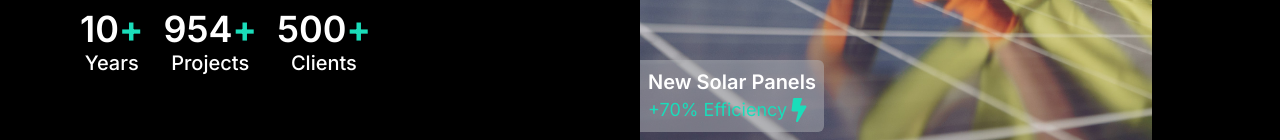
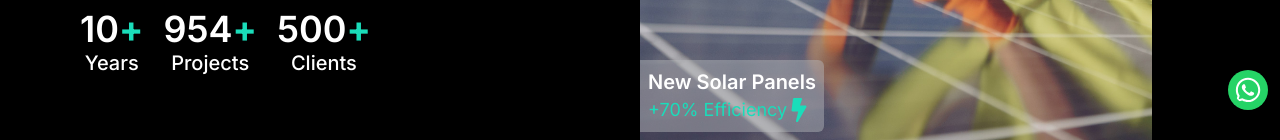
Before and after one commit to rounakraj03/solar-app-attempt-one, a Next.js app: page / in a window 1280 px wide. Shown: the part 650-790 px from the top of the page. Built offline with nearby package versions, Linux system fonts and the light colour scheme.

Commit message:
now animation and neftify

```diff
--- a/src/app/page.js
+++ b/src/app/page.js
@@ -7,15 +7,16 @@ import HomeSecondComponent from '@/components/HomeSecondComponent';
 import Navbar from '@/components/Navbar'
 import PriceCalculator from '@/components/PriceCalculator';
 import SolarSteps from '@/components/SolarSteps';
-import Image from 'next/image'
 import React from 'react'
-import { FaBolt } from 'react-icons/fa';
+import { FaWhatsappSquare, FaWhatsapp } from "react-icons/fa";
 
 const page = () => {
   return (
-
     <div className='h-screen w-screen flex flex-col relative'>
       <div className='min-h-[70px] max-h-[400px] w-full fixed bg-black z-50 '><Navbar /></div>
+      <div className='h-10 w-10 bottom-10 right-3 fixed z-50 rounded-full bg-[#25d366] p-1.5'>
+        <a href="https://wa.me/919873073373?text=Hi%20Ananta%20Power%20Tech" target="_blank" rel="noopener noreferrer"> <FaWhatsapp className='object-fill rounded-full h-full w-full text-white' /></a>
+      </div>
       <HomeFirstComponent></HomeFirstComponent>
 
       {/* SECOND CONTAINER */}
@@ -35,8 +36,6 @@ const page = () => {
 
       {/* SIXTH CONTAINER */}
       <FooterPage id="footer"></FooterPage>
-
-
     </div>
   )
 
```
